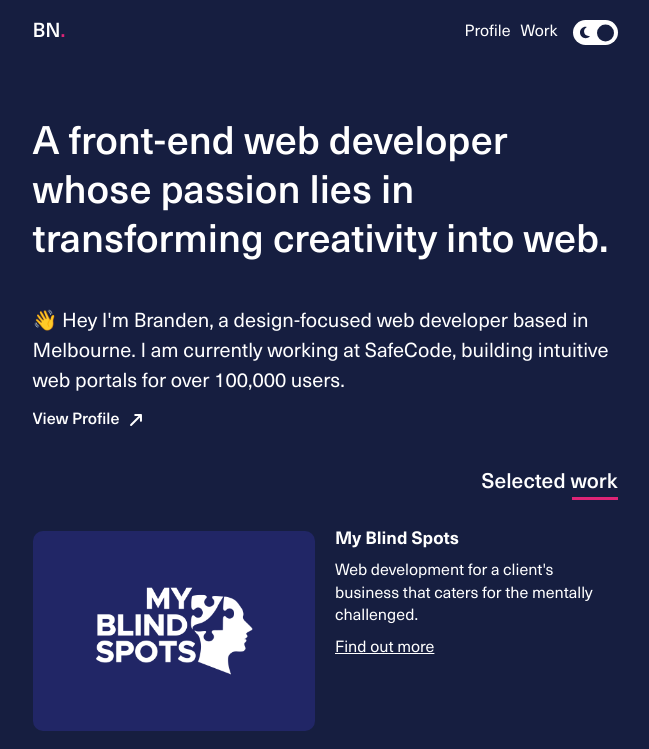
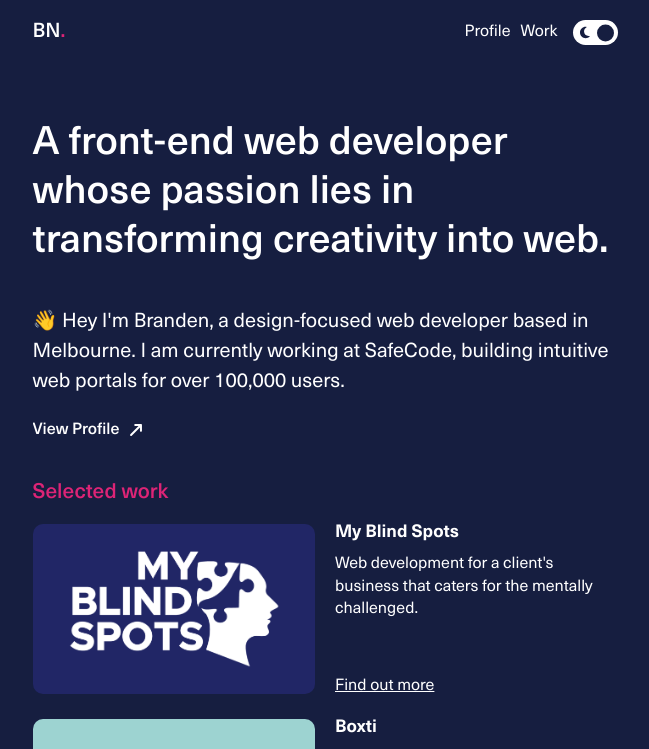
Before and after one commit to BrandenDaniel/React-portoflio, a React (Create React App) app: page /#/ in a window 1280 px wide. Shown: the top 749 px of the page, without its empty margins (315-964 px from the left). Built offline with nearby package versions, Linux system fonts and the light colour scheme.

Commit message:
general progress

```diff
--- a/package.json
+++ b/package.json
@@ -11,6 +11,7 @@
     "@testing-library/jest-dom": "^5.16.5",
     "@testing-library/react": "^13.4.0",
     "@testing-library/user-event": "^13.5.0",
+    "jquery": "^3.6.4",
     "react": "^18.2.0",
     "react-dom": "^18.2.0",
     "react-router-dom": "^6.10.0",
@@ -45,6 +46,7 @@
     ]
   },
   "devDependencies": {
+    "@types/jquery": "^3.5.16",
     "gh-pages": "^5.0.0"
   }
 }
--- a/public/index.html
+++ b/public/index.html
@@ -30,7 +30,7 @@
     />
 
     <meta http-equiv="Permissions-Policy" content="interest-cohort=()" />
-
+    <!-- jquery -->
     <title>Branden Ng - Front End Web Developer</title>
   </head>
   <body data-theme="dark">
--- a/src/App.js
+++ b/src/App.js
@@ -2,7 +2,7 @@ import HomePage from "./pages/HomePage";
 import WorkPage from "./pages/WorkPage";
 import ProfilePage from "./pages/ProfilePage";
 import ThemeToggler from "./component/ThemeToggler";
-
+import "./assets/js/main.js";
 import "./assets/font/stylesheet.css";
 
 import { createHashRouter, RouterProvider } from "react-router-dom";
--- /dev/null
+++ b/src/assets/js/main.js
@@ -0,0 +1,5 @@
+import $ from "jquery";
+
+$(function () {
+  $(".home__header").addClass("fade-up");
+});
--- a/src/assets/sass/base.scss
+++ b/src/assets/sass/base.scss
@@ -31,6 +31,7 @@ body {
   font-size: 16px;
   background-color: var(--background-color);
   color: var(--body-color);
+  transition: 0.15s ease-in-out;
 }
 
 .container {
--- a/src/assets/sass/home.scss
+++ b/src/assets/sass/home.scss
@@ -1,4 +1,8 @@
 @import "variables.scss";
+
+.fade-up {
+  animation: fade-up 0.5s;
+}
 
 .home,
 .work {
@@ -7,6 +11,7 @@
     flex-direction: column;
     gap: 30px;
     margin: 60px 0 30px 0;
+    animation: fade-up 0.5s;
 
     * {
       margin: 0;
@@ -55,31 +60,32 @@
     }
   }
 
+  h3 {
+    line-height: 1;
+    font-size: 1.3rem;
+    position: relative;
+    margin-bottom: 7px;
+    font-weight: 500;
+    margin: 0 0 20px 0;
+    color: $hot-pink;
+
+    // &::after {
+    //   content: "";
+    //   height: 3px;
+    //   width: 46px;
+    //   background: $hot-pink;
+    //   display: block;
+    //   position: absolute;
+    //   right: 0px;
+    //   bottom: -6px;
+    // }
+  }
+
   &__selected-work,
   &__list {
     display: flex;
     flex-direction: column;
-    gap: 30px;
-
-    h3 {
-      line-height: 1;
-      text-align: right;
-      font-size: 1.3rem;
-      position: relative;
-      margin-bottom: 7px;
-      font-weight: 500;
-
-      &::after {
-        content: "";
-        height: 3px;
-        width: 46px;
-        background: $hot-pink;
-        display: block;
-        position: absolute;
-        right: 0px;
-        bottom: -6px;
-      }
-    }
+    gap: 25px;
 
     .selected-work {
       display: none;
@@ -100,12 +106,12 @@
     display: flex;
     align-items: center;
     justify-content: center;
-    height: 200px;
+    height: 170px;
     border-radius: 10px;
 
     img {
-      max-height: 80%;
-      max-width: 80%;
+      max-height: 75%;
+      max-width: 75%;
       object-fit: cover;
     }
   }
@@ -114,6 +120,14 @@
     display: flex;
     flex-direction: column;
     gap: 12px;
+    justify-content: space-between;
+
+    > div {
+      display: flex;
+      flex-direction: column;
+      gap: 12px;
+    }
+
     h4 {
       font-size: 1.1rem;
       line-height: 1;
@@ -191,10 +205,6 @@
       h2 {
         font-size: 1.25rem;
       }
-
-      a {
-        margin-top: -25px;
-      }
     }
   }
 
@@ -203,3 +213,15 @@
     gap: 20px;
   }
 }
+
+@keyframes fade-up {
+  0% {
+    opacity: 0;
+    transform: translateY(30px);
+  }
+
+  100% {
+    opacity: 1;
+    transform: translateY(0);
+  }
+}
--- a/src/assets/sass/nav.scss
+++ b/src/assets/sass/nav.scss
@@ -27,6 +27,28 @@
       height: 25px;
       color: var(--body-color);
       font-size: 16px;
+      position: relative;
+
+      &::after {
+        content: "";
+        width: 0;
+        height: 2px;
+        position: absolute;
+        left: 50%;
+        transform: translateX(-50%);
+        bottom: -1px;
+        background-color: $hot-pink;
+        transition: 0.15s ease-in-out;
+        display: block;
+      }
+
+      &:hover {
+        color: $hot-pink;
+
+        &::after {
+          width: 93%;
+        }
+      }
     }
 
     > div {
--- a/src/component/WorkItem.js
+++ b/src/component/WorkItem.js
@@ -11,8 +11,10 @@ const WorkItem = (props) => {
         />
       </div>
       <div className="selected-work__content">
-        <h4>{props.title}</h4>
-        <p>{props.description}</p>
+        <div>
+          <h4>{props.title}</h4>
+          <p>{props.description}</p>
+        </div>
         <Link to="/">Find out more</Link>
       </div>
     </div>
--- a/src/pages/HomePage.js
+++ b/src/pages/HomePage.js
@@ -30,9 +30,8 @@ function Home() {
         </Link>
       </div>
 
+      <h3>Selected work</h3>
       <div className="home__selected-work">
-        <h3>Selected work</h3>
-
         {projectList.map(function (prop) {
           return (
             <WorkItem
```
Also changed, not shown: src/assets/images/my-blind-spots.png, 1 other file (tests, documents, lock files or other folders).
